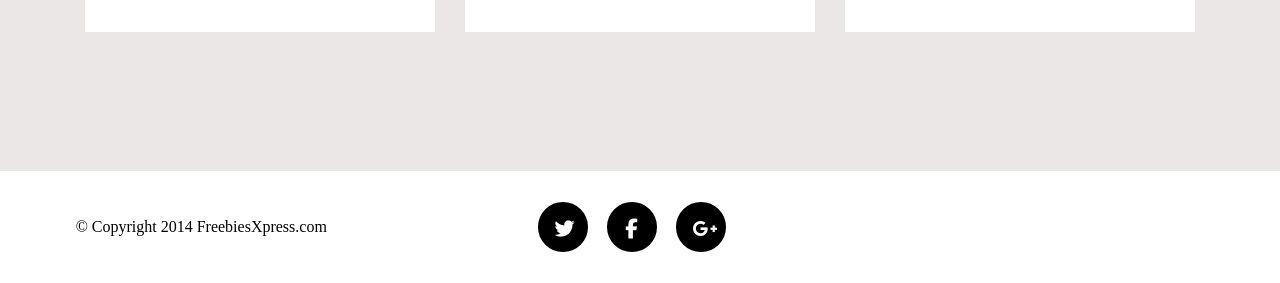
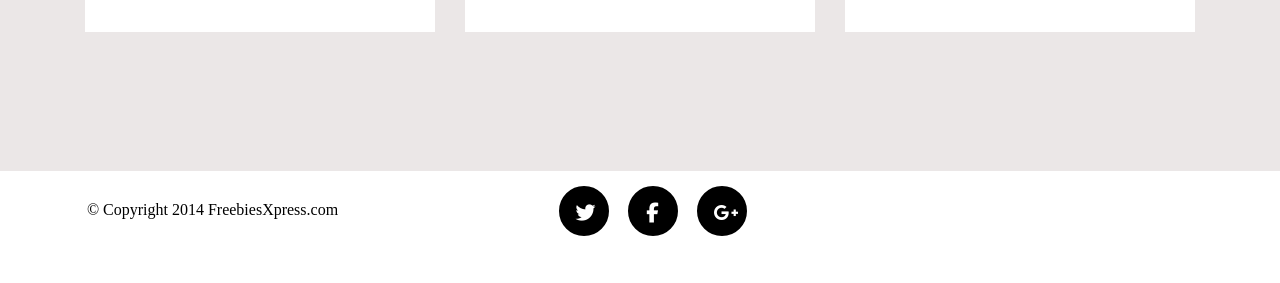
Before and after one commit to BeniaminGuras/Mini-project, a website: page index.html in a window 1280 px wide. Shown: the part 2541-2824 px from the top of the page. After the commit the page ends 2790 px from the top, so only its background shows below. Drawn offline with nearby package versions, Linux system fonts and the light colour scheme; a web font is replaced by a local one.

Commit message:
Adjust footer

```diff
--- a/index.html
+++ b/index.html
@@ -152,7 +152,7 @@
                 <div class="col-3 copyright">
                     <p>&copy; Copyright 2014 FreebiesXpress.com</p>
                 </div>
-                <div class="col-9 social-media">
+                <div class="col-12 social-media">
                     <ul>
                         <li>
                             <a href="#"><i class="fa-brands fa-twitter"></i></a>
--- a/sass/style.scss
+++ b/sass/style.scss
@@ -234,23 +234,27 @@ body {
     footer {
 
         .container {
-            padding: 15px 0;
+            padding-top: 15px;
+            padding-bottom: 30px;
 
             .row {
-
+                position: relative;
                 .copyright {
                     display: flex;
 
                     p {
                         text-align: center;
                         margin: auto;
+                        padding-top:15px;
                     }
                 }
 
                 .social-media {
+                    position: absolute;
+                    display: flex;
 
                     ul {
-                        padding-left: 175px;
+                        margin: auto;
                         li {
                             display: inline-block;
                             margin-right: 15px;
```
Also changed, not shown: css/style.css, 1 other file.
